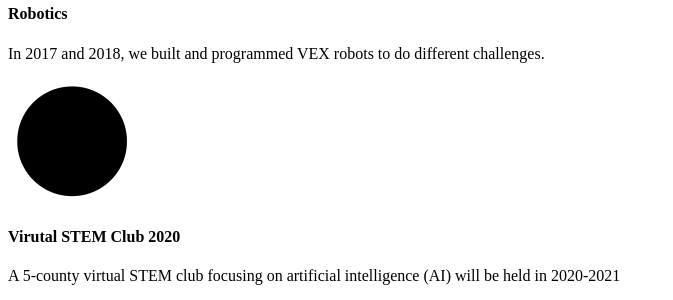
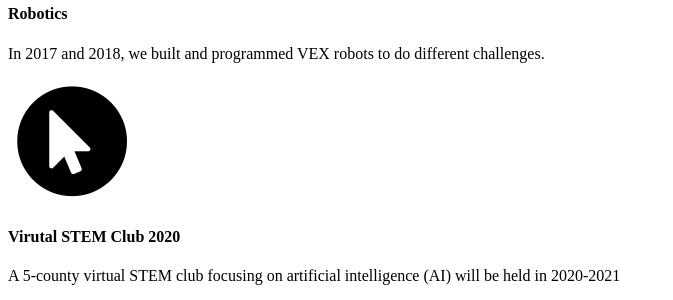
Before and after one commit to 4Hjccc/4Hjccc.github.io, a Jekyll site: the page built from index.html, in a window 1280 px wide. Shown: the part 661-961 px from the top of the page, without its empty margins (0-673 px from the left). Built offline with Jekyll 4.4.1, drawn with Linux system fonts in a browser that asks for light colours; some web fonts are replaced.

Commit message:
updated icons

```diff
--- a/_includes/services.html
+++ b/_includes/services.html
@@ -27,7 +27,7 @@
                 <div class="col-md-4">
                     <span class="fa-stack fa-4x">
                         <i class="fa fa-circle fa-stack-2x text-primary"></i>
-                        <i class="fa fa-microchip fa-stack-1x fa-inverse"></i>
+                        <i class="fa fa-mouse-pointer fa-stack-1x fa-inverse"></i>
                     </span>
                     <h4 class="service-heading">Virutal STEM Club 2020</h4>
                     <p class="text-muted">A 5-county virtual STEM club focusing on artificial intelligence (AI) will be held in 2020-2021</p>
```
